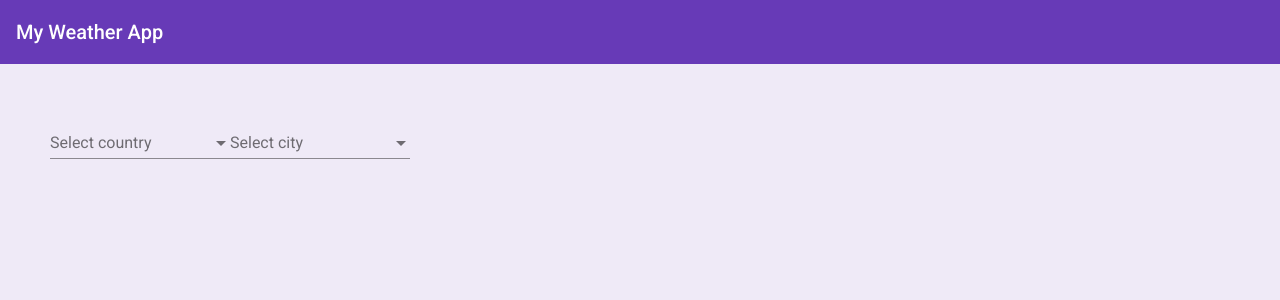
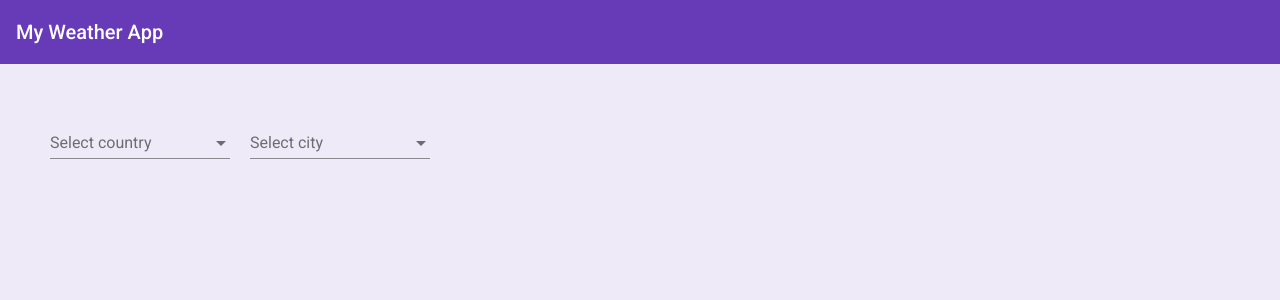
Before and after one commit to AlinaSyniavska/weather-app, an Angular app: page / in a window 1280 px wide. Shown: the top 300 px of the page. Built offline with nearby package versions, Linux system fonts and the light colour scheme.

Commit message:
fixing app style

```diff
--- a/src/app/app.component.css
+++ b/src/app/app.component.css
@@ -1,3 +1,8 @@
 .content {
   margin: 50px;
 }
+
+.flex-row {
+  display: flex;
+  column-gap: 20px;
+}
--- a/src/app/app.component.html
+++ b/src/app/app.component.html
@@ -4,7 +4,7 @@
 
 <div class="content">
   <div class="flex-row">
-    <mat-form-field class="mr">
+    <mat-form-field>
       <mat-label>Select country</mat-label>
       <mat-select [formControl]="countryControl">
         <mat-option *ngFor="let country of countries" [value]="country">
@@ -21,7 +21,6 @@
       </mat-select>
     </mat-form-field>
   </div>
-  <br/>
 
   <router-outlet></router-outlet>
 </div>
```
